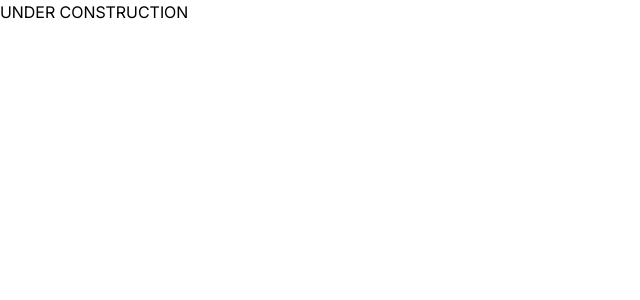
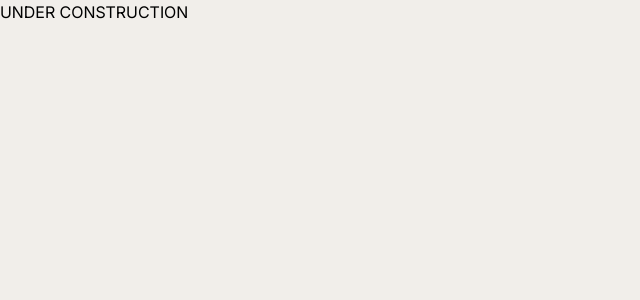
Before and after one commit to AndrewGlennAquino/chemtek-website, a React (Vite) app: page / in a window 1280 px wide. Shown: the top 300 px of the page, without its empty margins (0-640 px from the left). Built offline with nearby package versions, Linux system fonts and the light colour scheme.

Commit message:
feat: add black, white, and teal to @theme

```diff
--- a/src/index.css
+++ b/src/index.css
@@ -13,7 +13,9 @@ body,
 }
 
 @theme {
-  --font-inter: Inter;
+  --color-black: oklch(0.2198 0.006 236.84);
+  --color-white: oklch(0.9503 0.0063 75.41);
+  --color-teal: oklch(0.4966 0.0744 198.71);
 }
 
 @layer base {}
```
